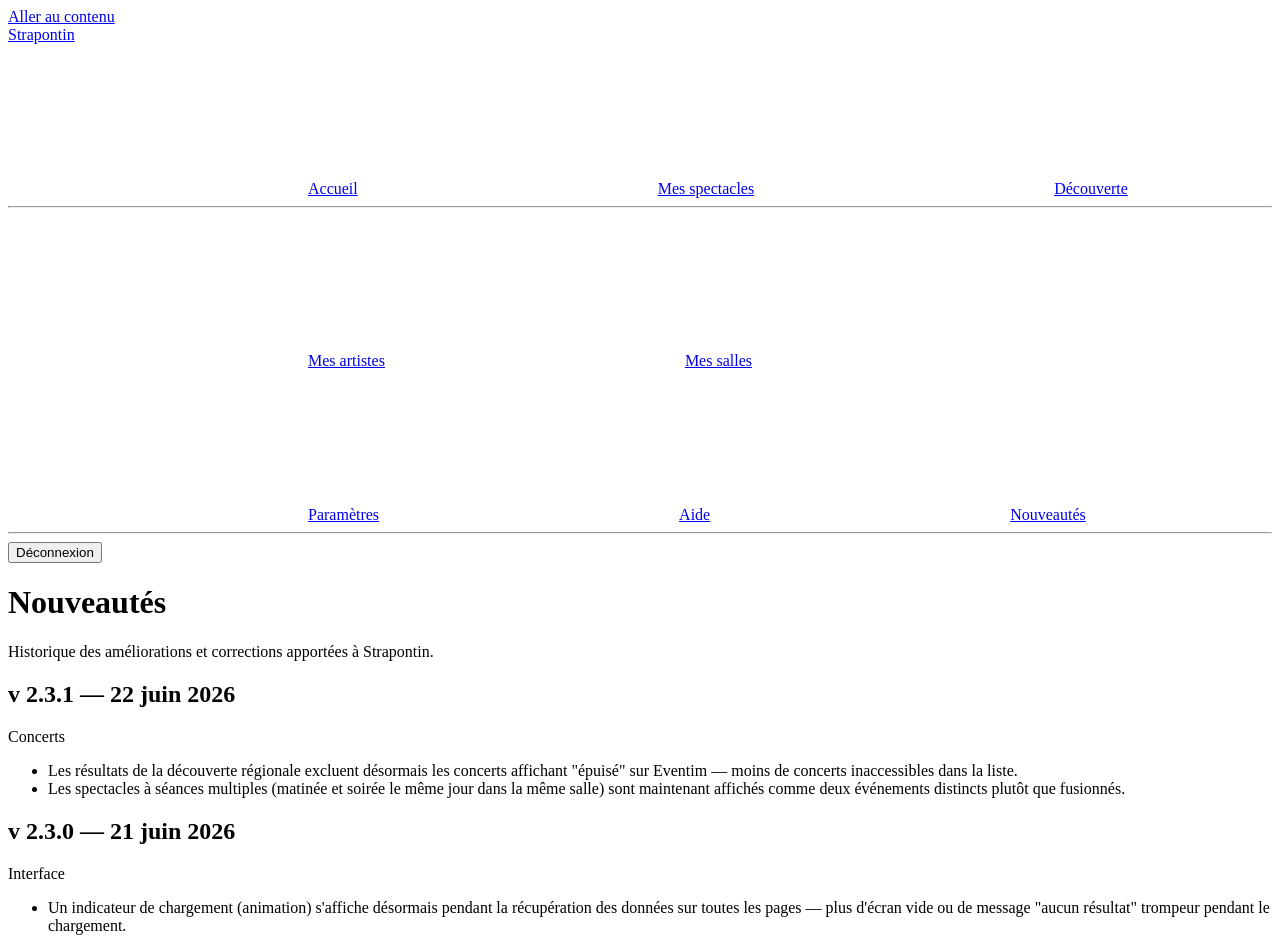
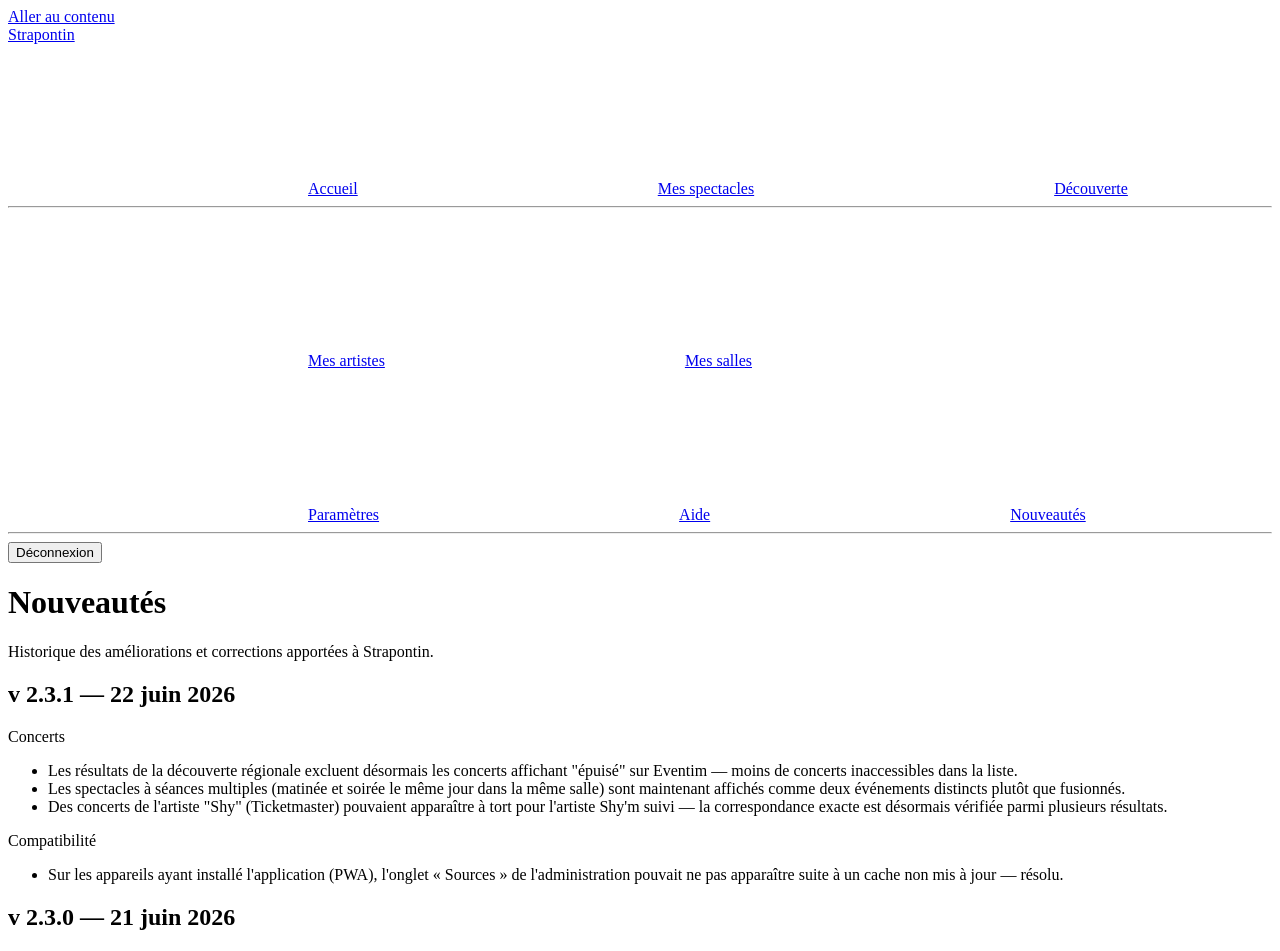
Before and after one commit to Sietch-Tabr/strapontin, a Vue app in the folder front/: page /changelog in a window 1280 px wide. Shown: the top 951 px of the page. Built offline with nearby package versions, Linux system fonts and the light colour scheme; no server answers.

Commit message:
docs: changelog v2.3.1 — fix Shy'm (#654) et onglet Sources PWA

```diff
--- a/front/src/pages/ChangelogPage.vue
+++ b/front/src/pages/ChangelogPage.vue
@@ -15,6 +15,13 @@
             <ul>
               <li>Les résultats de la découverte régionale excluent désormais les concerts affichant "épuisé" sur Eventim — moins de concerts inaccessibles dans la liste.</li>
               <li>Les spectacles à séances multiples (matinée et soirée le même jour dans la même salle) sont maintenant affichés comme deux événements distincts plutôt que fusionnés.</li>
+              <li>Des concerts de l'artiste "Shy" (Ticketmaster) pouvaient apparaître à tort pour l'artiste Shy'm suivi — la correspondance exacte est désormais vérifiée parmi plusieurs résultats.</li>
+            </ul>
+          </div>
+          <div>
+            <p class="changelog-categorie">Compatibilité</p>
+            <ul>
+              <li>Sur les appareils ayant installé l'application (PWA), l'onglet « Sources » de l'administration pouvait ne pas apparaître suite à un cache non mis à jour — résolu.</li>
             </ul>
           </div>
         </div>
```
